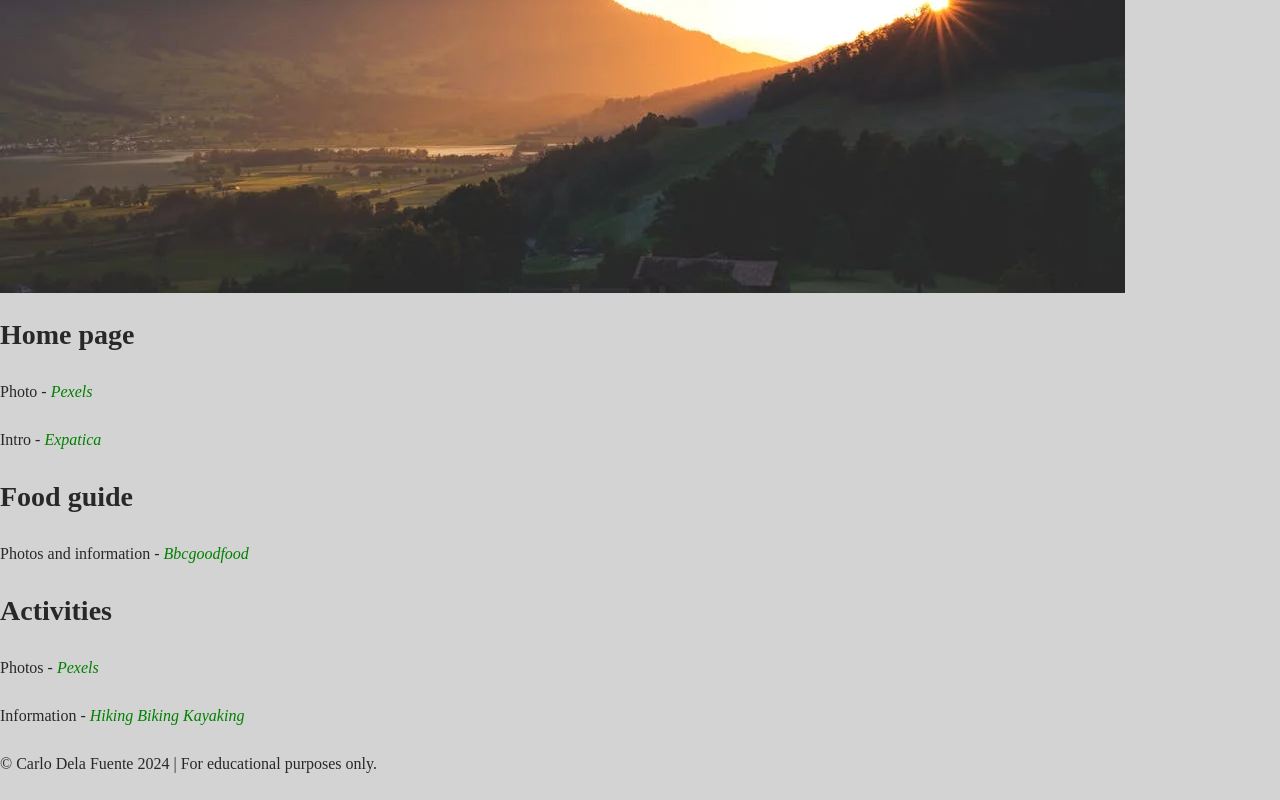
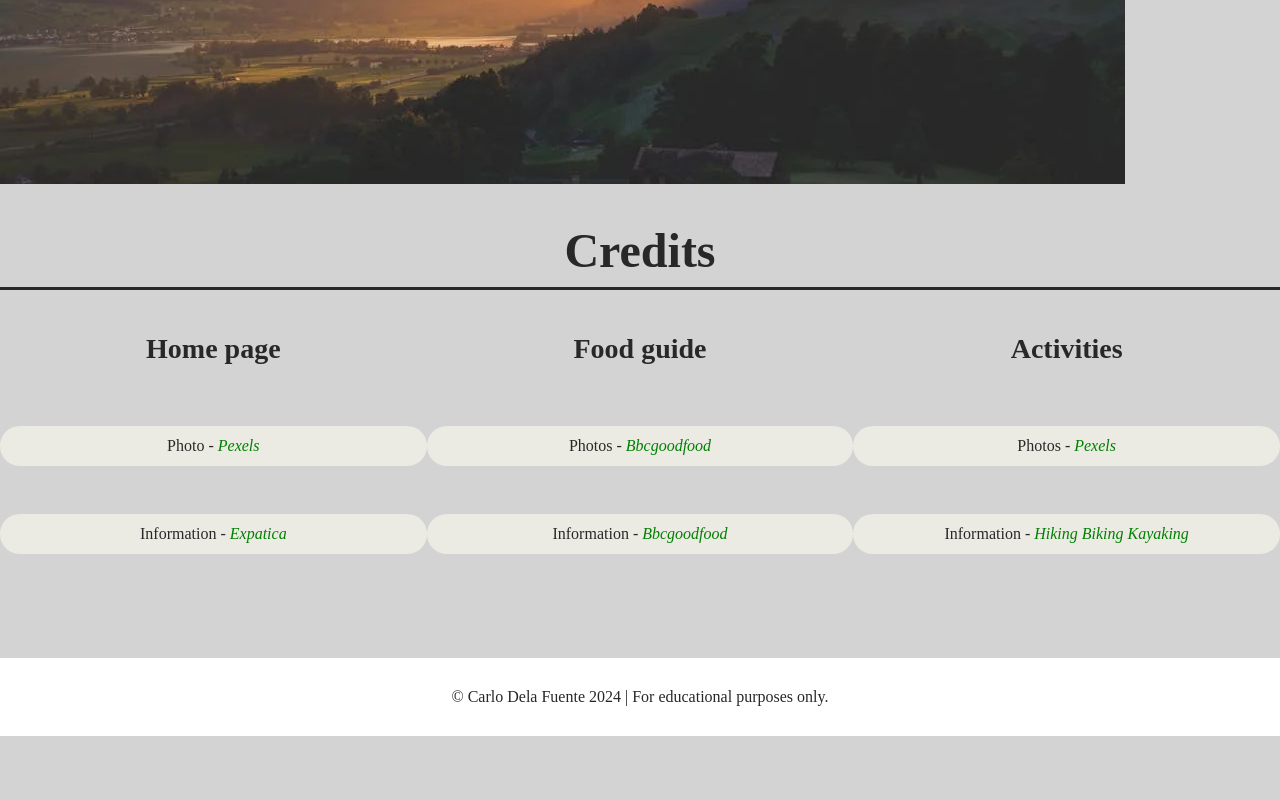
Before and after one commit to carlodelafuente/switzerland, a plain HTML site: page credits.html in a window 1280 px wide. Shown: the part 641-1441 px from the top of the page. After the commit the page ends 1377 px from the top, so only its background shows below. Drawn offline with Linux system fonts and the light colour scheme.

Commit message:
complete css for credits html

```diff
--- a/credits.html
+++ b/credits.html
@@ -24,8 +24,8 @@
 
 
 <body class="body-font">
-    <header>
-        <nav>
+    <header class="nav-title">
+        <nav class="nav-menu">
             <ul>
                 <li><a href="index.html">Intro</a></li>
                 <li><a href="food-guide.html">Food Guide</a></li>
@@ -35,28 +35,29 @@
         </nav>
     </header>
 
-    <main>
-        <section>
-            <h1>Credits</h1>
+    <main class="credits-main">
+        <section class="credits-section">
+            <img src="images/sunset-switzerland.webp" alt="A sunset photo in Switzerland">
 
-            <img src="images/sunset-switzerland.webp" alt="A sunset photo in Switzerland">
+            <h1 class="credits-title">Credits</h1>
         </section>
 
-        <article>
+        <article class="credits-article">
+
             <h2>Home page</h2>
+            <p>Photo - <cite><a href="https://pexels.com">Pexels</a></cite></p>
 
-            <p>Photo - <cite><a href="https://pexels.com">Pexels</a></cite></p>
-            Intro - <cite><a href="https://www.expatica.com/ch/">Expatica</a></cite></p>
+            <p class="expatica-grid">Information - <cite><a href="https://www.expatica.com/ch/">Expatica</a></cite></p>
 
-            <h2>Food guide</h2>
+            <h2 class="fg-grid">Food guide</h2>
+            <p>Photos - <cite><a href="https://www.bbcgoodfood.com/travel/europe/top-10-foods-try-switzerland">Bbcgoodfood</a></cite></p>
 
-            <p>Photos and information - <cite><a href="https://www.bbcgoodfood.com/travel/europe/top-10-foods-try-switzerland">Bbcgoodfood</a></cite></p>
+            <p class="bbc-info-grid">Information - <cite><a href="https://www.bbcgoodfood.com/travel/europe/top-10-foods-try-switzerland">Bbcgoodfood</a></cite></p>
 
-            <h2>Activities</h2>
-
+            <h2 class="act-grid">Activities</h2>
             <p>Photos - <cite><a href="https://pexels.com">Pexels</a></cite></p>
 
-            <p>Information - <cite><a href="https://www.myswitzerland.com/en-ca/       experiences/summer-autumn/hiking/">Hiking</a></cite>
+            <p class="act-info-grid">Information - <cite><a href="https://www.myswitzerland.com/en-ca/       experiences/summer-autumn/hiking/">Hiking</a></cite>
             <cite><a href="https://www.myswitzerland.com/en-ca/experiences/summer-autumn/adventure-			     sports-summer/">Biking</a></cite>
             <cite><a href="https://www.myswitzerland.com/en-ca/experiences/summer-autumn/adventure-sports-			summer/water-sports/">Kayaking</a></cite>
             </p>
@@ -65,7 +66,7 @@
 
     </main>
 
-    <footer>
+    <footer class="footer">
         <p>&copy Carlo Dela Fuente 2024 | For educational purposes only.</p>
     </footer>
 
--- a/styles/styles.css
+++ b/styles/styles.css
@@ -83,9 +83,6 @@ a:focus {
 
 .vid-box {
 	position: relative;
-	padding
-
-
 
 }
 
@@ -229,3 +226,64 @@ a:focus {
 }
 
 /* --- CREDITS ----------------------------------------------------------*/
+
+.credits-main {
+	width: 100%;
+}
+
+.credits-title {
+	text-align: center;
+	font-size: 3rem;
+	border-bottom: solid;
+}
+
+.credits-article {
+	text-align: center;
+}
+
+.credits-article p {
+	background-color: rgb(235, 235, 228);
+	padding: .5rem 2rem;
+	border-radius: 3rem;
+}
+
+
+@media (min-width: 50em) {
+
+	.nav-menu ul {
+		justify-content: center;
+	}
+
+	.credits-article {
+		display: grid;
+		grid-template-columns: 1fr 1fr 1fr;
+		grid-template-rows: 1fr 1fr;
+	}
+
+	.fg-grid {
+		grid-column: 2 / 3;
+		grid-row: 1 / 2;
+
+	}
+
+	.act-grid {
+		grid-column: 3 / 4;
+		grid-row: 1 / 2;
+	}
+
+	.act-info-grid {
+		grid-column: 3 / 4;
+		grid-row: 3 / 4;
+	}
+
+	.expatica-grid {
+		grid-column: 1 / 2;
+		grid-row: 3 / 4;
+	}
+
+	.bbc-info-grid {
+		grid-column: 2 / 3;
+		grid-row: 3 / 4;
+	}
+
+}
```
